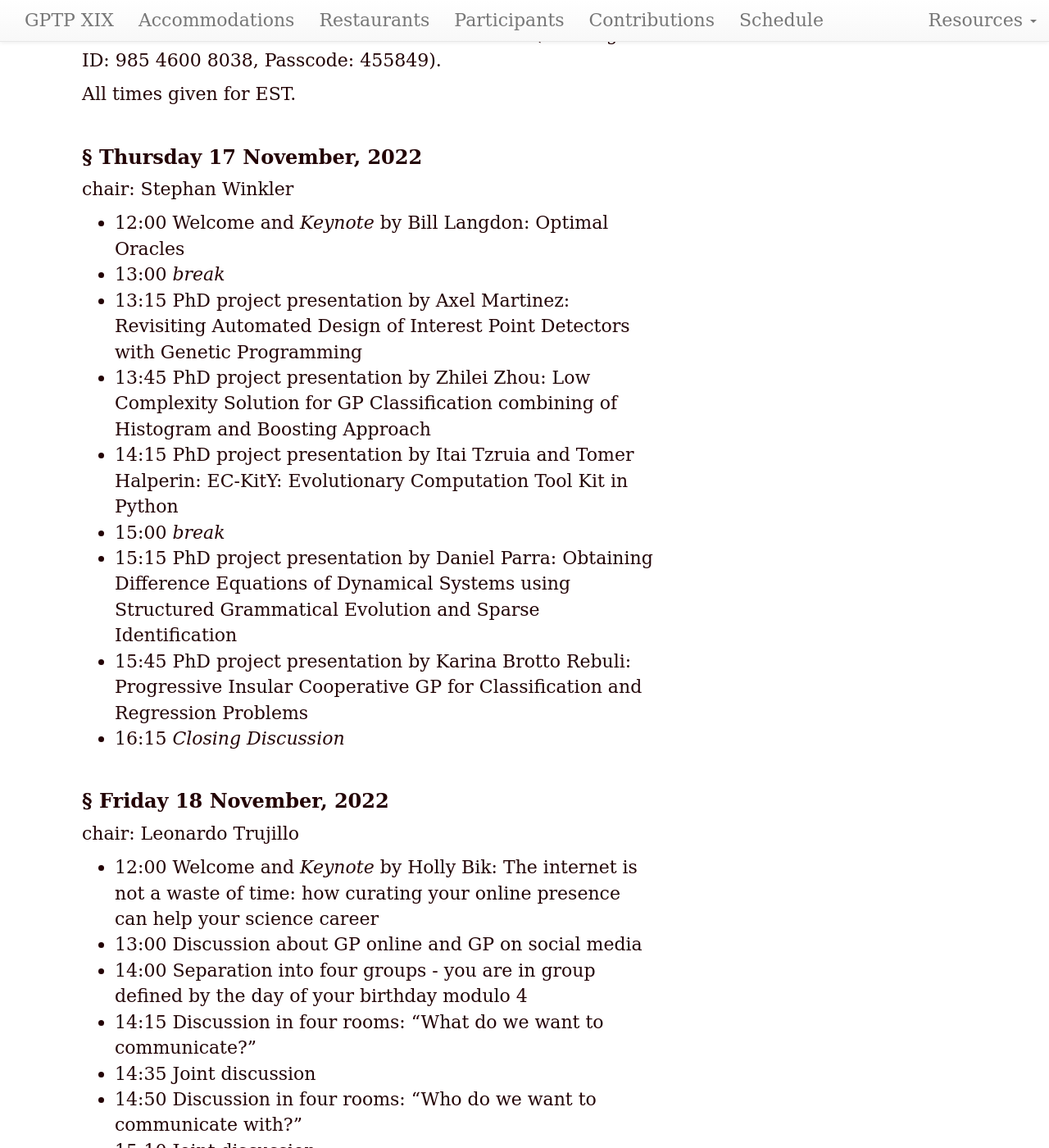
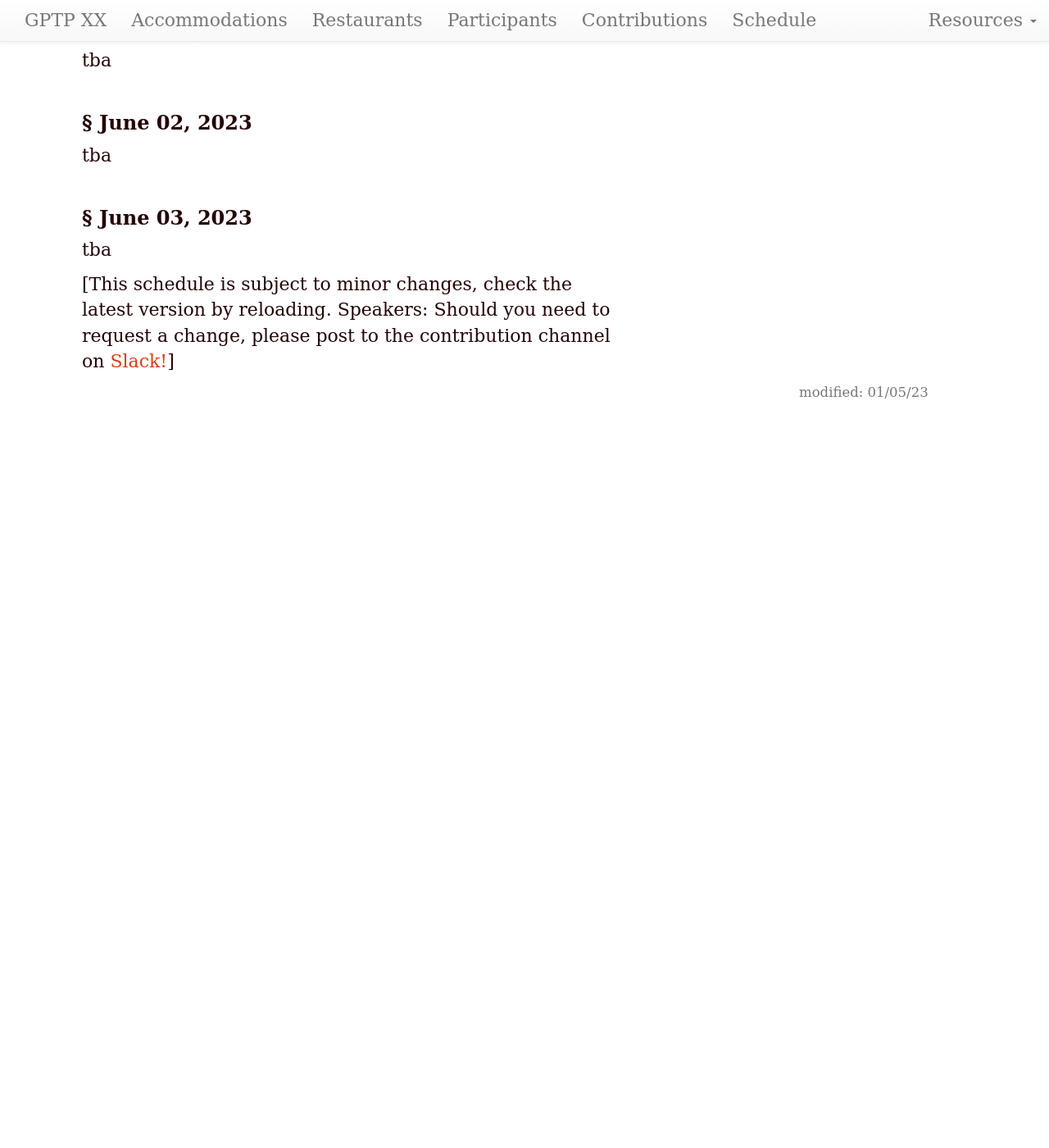
Before and after one commit to GPTP-workshop/gptp-workshop.github.io, a Jekyll site: the page built from schedule.md, in a window 1280 px wide and 1400 px high, scrolled down 270 px. Shown: the whole window at 82% size. Built offline with Jekyll 4.4.1, drawn with Linux system fonts in a browser that asks for light colours; our own code applies the rules of GitHub Pages for plain Markdown files; after the commit the page ends 900 px from its top, so only the background shows below that; some of the changed text lies outside the part shown.

Commit message:
Update schedule.md

```diff
--- a/schedule.md
+++ b/schedule.md
@@ -1,41 +1,22 @@
 ---
 layout: default
-updated: "Oct 26, 2022"
-roman: "XIX"
-dates: "Nov 17-18, 2022"
+updated: "Jan 05, 2023"
+roman: "XX"
+dates: "Jun 01-03, 2023"
 ---
-
-### Location
-GPTP Sandbox 2022 will be held online via [zoom](https://msu.zoom.us/j/98546008038) (Meeting ID: 985 4600 8038, Passcode: 455849).
 
 All times given for EST.
 
-### Thursday 17 November, 2022
+### June 01, 2023
 
-chair: Stephan Winkler
+tba
 
-- 12:00 Welcome and _Keynote_ by Bill Langdon: Optimal Oracles
-- 13:00 _break_
-- 13:15 PhD project presentation by Axel Martinez: Revisiting Automated Design of Interest Point Detectors with Genetic Programming
-- 13:45 PhD project presentation by Zhilei Zhou: Low Complexity Solution for GP Classification combining of Histogram and Boosting Approach
-- 14:15 PhD project presentation by Itai Tzruia and Tomer Halperin: EC-KitY: Evolutionary Computation Tool Kit in Python
-- 15:00 _break_
-- 15:15 PhD project presentation by Daniel Parra: Obtaining Difference Equations of Dynamical Systems using Structured Grammatical Evolution and Sparse Identification
-- 15:45 PhD project presentation by Karina Brotto Rebuli: Progressive Insular Cooperative GP for Classification and Regression Problems
-- 16:15 _Closing Discussion_
+### June 02, 2023
 
-### Friday 18 November, 2022
+tba
 
-chair: Leonardo Trujillo
+### June 03, 2023
 
-- 12:00 Welcome and _Keynote_ by Holly Bik: The internet is not a waste of time: how curating your online presence can help your science career
-- 13:00 Discussion about GP online and GP on social media
-- 14:00 Separation into four groups - you are in group defined by the day of your birthday modulo 4
-- 14:15 Discussion in four rooms: "What do we want to communicate?"
-- 14:35 Joint discussion
-- 14:50 Discussion in four rooms: "Who do we want to communicate with?"
-- 15:10 Joint discussion
-- 15:50 Discussion in four rooms: "How do you want to communicate it? Make a Plan! - Title, short summary, roadmap and tools"
-- 16:30 Presentation of results, _Closing Discussion_
+tba
 
 [This schedule is subject to minor changes, check the latest version by reloading. Speakers: Should you need to request a change, please post to the contribution channel on [Slack!](https://gptp-workshops.slack.com)]
```
